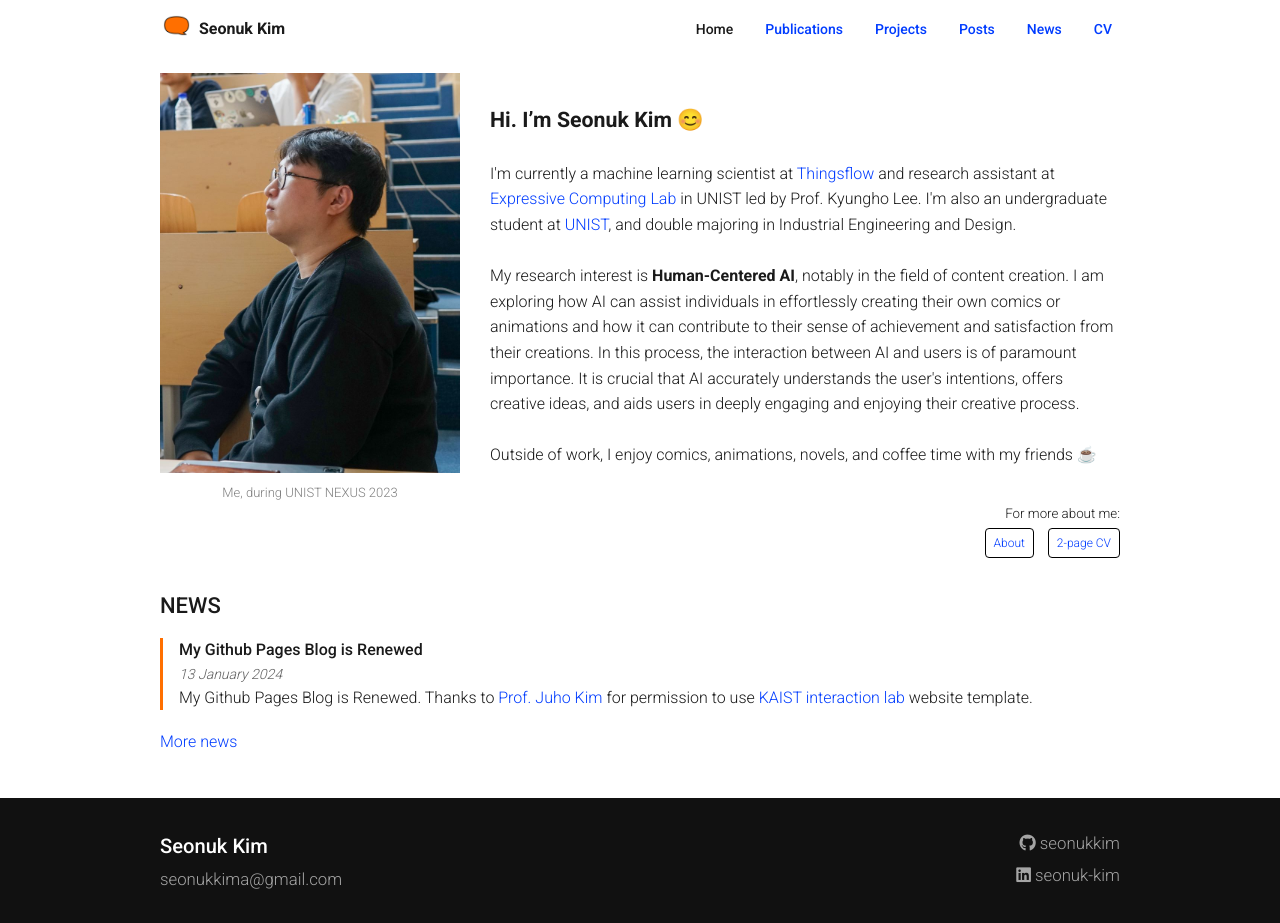
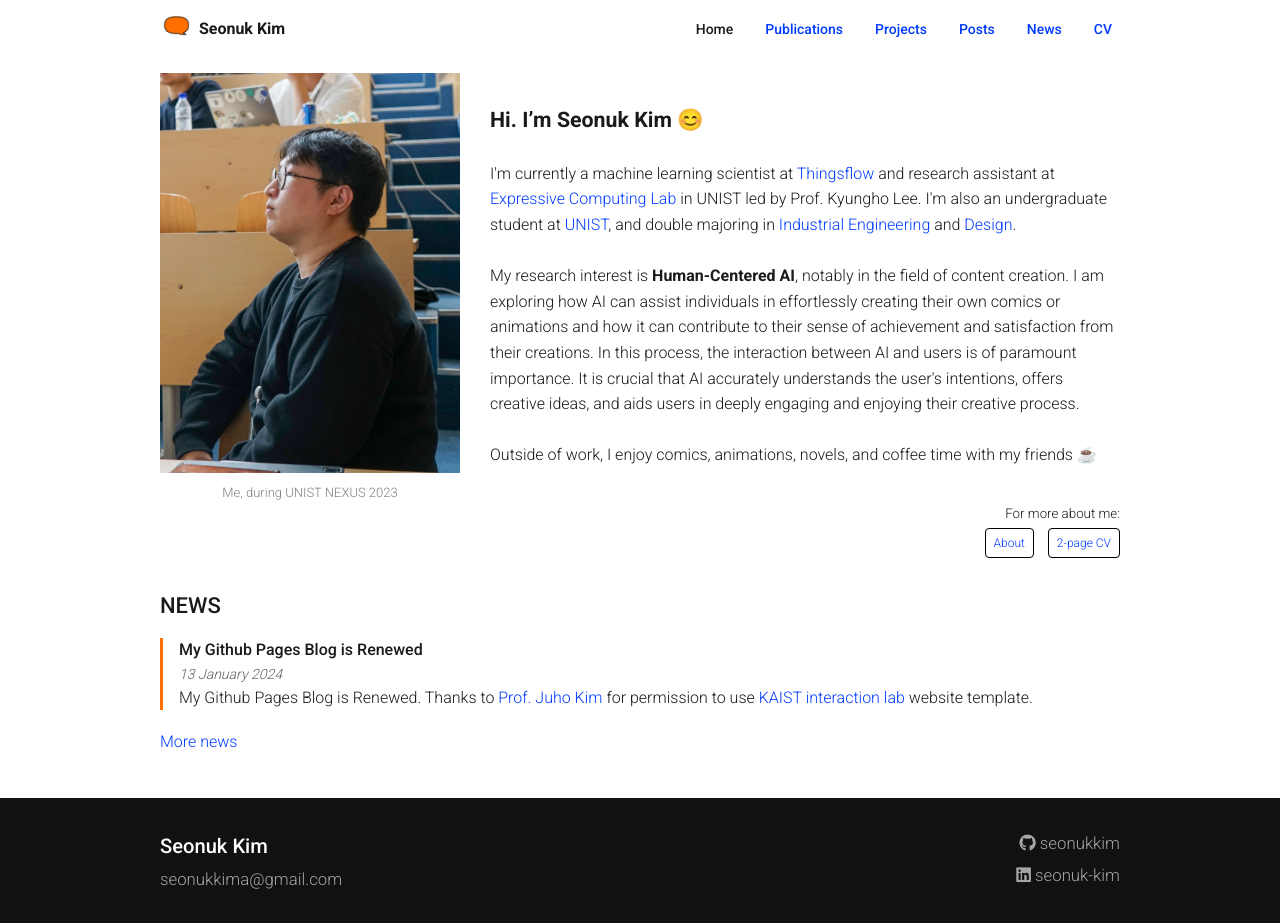
Before and after one commit to seonukkim/seonukkim.github.io, a Jekyll site: the page built from index.md, in a window 1280 px wide. Built offline with Jekyll 4.4.1, drawn with Linux system fonts in a browser that asks for light colours; some of the changed lines change nothing that is shown.

Commit message:
add: department url

```diff
--- a/index.md
+++ b/index.md
@@ -7,7 +7,7 @@
 <span style="font-size: 16pt;"><b>Hi. I'm Seonuk Kim</b> 😊</span>
 
 <p style="font-size: 12pt; line-height: 160%;">
-  I'm currently a machine learning scientist at <a href="https://thingsflow.com/">Thingsflow</a> and research assistant at <a href="https://www.klee141.com/">Expressive Computing Lab</a> in UNIST led by Prof. Kyungho Lee. I'm also an undergraduate student at <a href="https://unist.ac.kr/">UNIST</a>, and double majoring in Industrial Engineering and Design.<br><br>
+  I'm currently a machine learning scientist at <a href="https://thingsflow.com/">Thingsflow</a> and research assistant at <a href="https://www.klee141.com/">Expressive Computing Lab</a> in UNIST led by Prof. Kyungho Lee. I'm also an undergraduate student at <a href="https://unist.ac.kr/">UNIST</a>, and double majoring in <a href="https://ie.unist.ac.kr/eng/">Industrial Engineering</a> and <a href="https://design.unist.ac.kr/">Design</a>.<br><br>
   My research interest is <strong>Human-Centered AI</strong>, notably in the field of content creation. I am exploring how AI can assist individuals in effortlessly creating their own comics or animations and how it can contribute to their sense of achievement and satisfaction from their creations. In this process, the interaction between AI and users is of paramount importance. It is crucial that AI accurately understands the user's intentions, offers creative ideas, and aids users in deeply engaging and enjoying their creative process.<br><br>
   Outside of work, I enjoy comics, animations, novels, and coffee time with my friends ☕
 </p>
```
